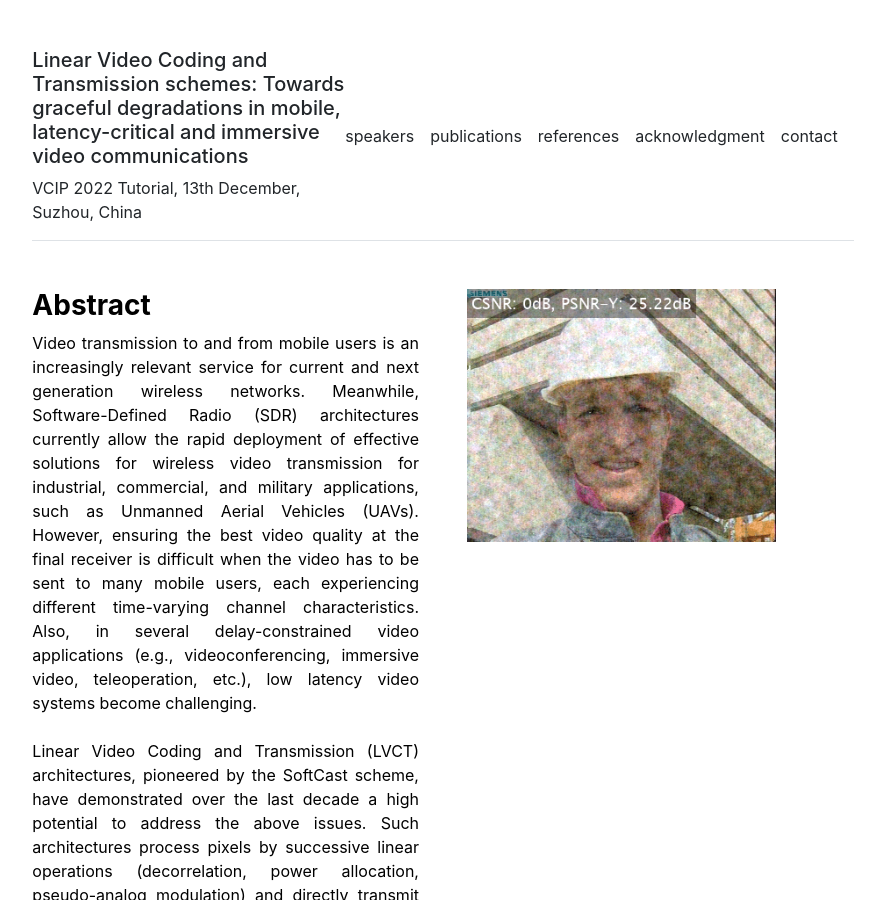
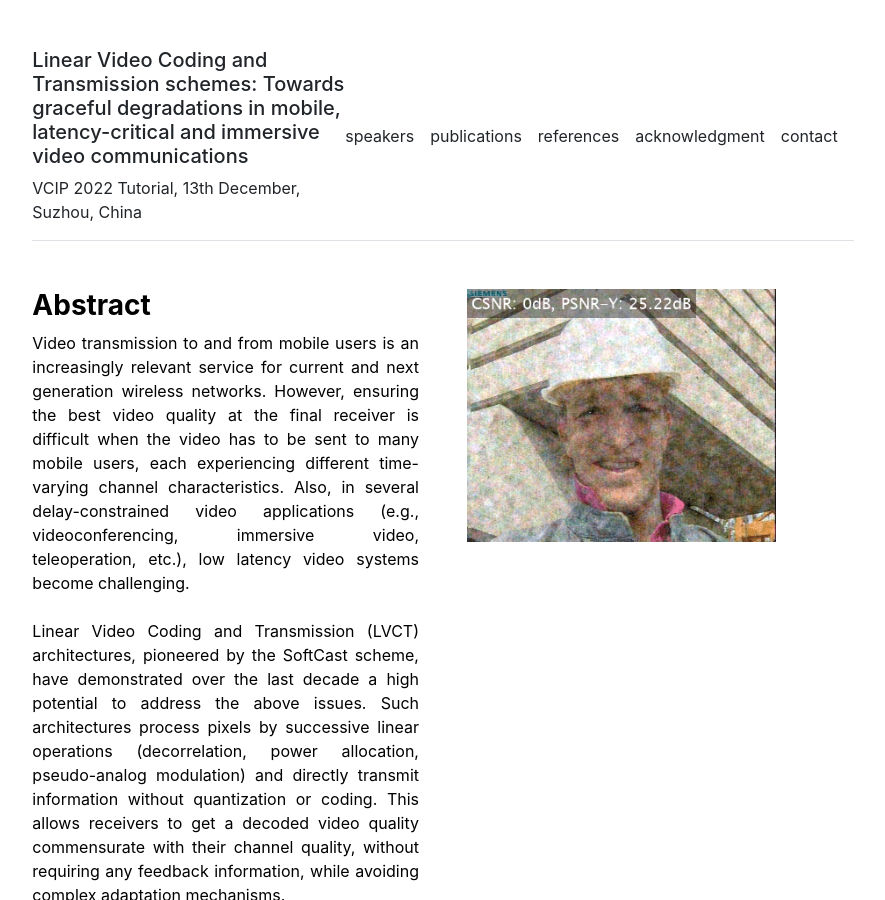
Before and after one commit to XiaYi59/LVCT, a Jekyll site: the page built from index.md, in a window 1280 px wide and 900 px high. Shown: the whole window, without its empty margins (197-1082 px from the left). Built offline with Jekyll 4.4.1, drawn with Linux system fonts in a browser that asks for light colours.

Commit message:
Update index.md

```diff
--- a/index.md
+++ b/index.md
@@ -3,7 +3,7 @@ layout: home
 title: "Home"
 ---
 <div style="text-align: justify">
-Video transmission to and from mobile users is an increasingly relevant service for current and next generation wireless networks. Meanwhile, Software-Defined Radio (SDR) architectures currently allow the rapid deployment of effective solutions for wireless video transmission for industrial, commercial, and military applications, such as Unmanned Aerial Vehicles (UAVs). However, ensuring the best video quality at the final receiver is difficult when the video has to be sent to many mobile users, each experiencing different time-varying channel characteristics. Also, in several delay-constrained video applications (e.g., videoconferencing, immersive video, teleoperation, etc.), low latency video systems become challenging.<br><br>
+Video transmission to and from mobile users is an increasingly relevant service for current and next generation wireless networks. However, ensuring the best video quality at the final receiver is difficult when the video has to be sent to many mobile users, each experiencing different time-varying channel characteristics. Also, in several delay-constrained video applications (e.g., videoconferencing, immersive video, teleoperation, etc.), low latency video systems become challenging.<br><br>
  Linear Video Coding and Transmission (LVCT) architectures, pioneered by the SoftCast scheme, have demonstrated over the last decade a high potential to address the above issues. Such architectures process pixels by successive linear operations (decorrelation, power allocation, pseudo-analog modulation) and directly transmit information without quantization or coding. This allows receivers to get a decoded video quality commensurate with their channel quality, without requiring any feedback information, while avoiding complex adaptation mechanisms. <br><br>
  This tutorial will give a complete overview of LVCT with focus on SoftCast, from signal processing theory and visual quality performances to recent hardware implementations from the literature.<br>
 <br>
```
